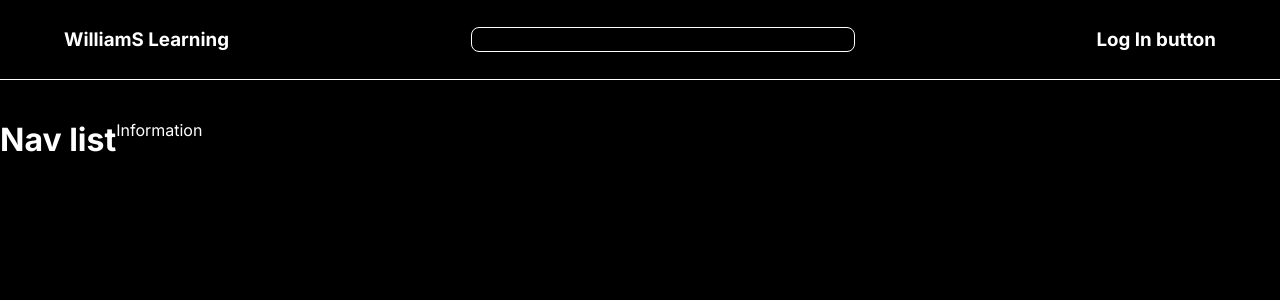
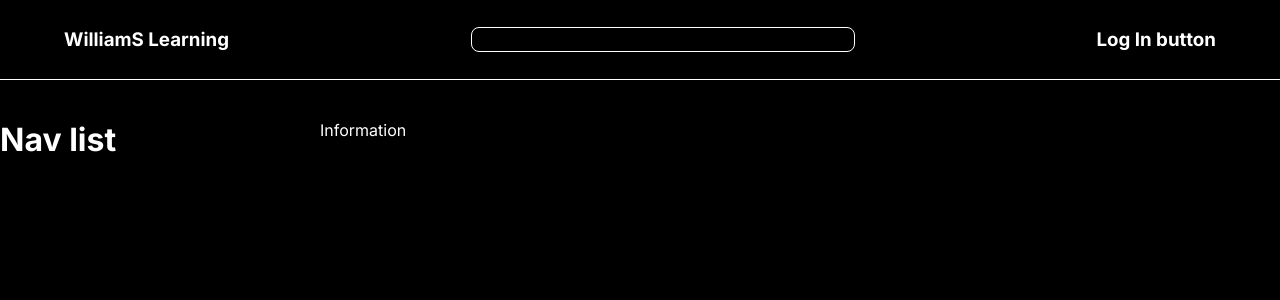
Before and after one commit to guillemsenabre/WilliamsLearning, a Next.js app in the folder Frontend/wlearning/: page /mathematics in a window 1280 px wide. Shown: the top 300 px of the page. Built offline with nearby package versions, Linux system fonts and the light colour scheme.

Commit message:
css: grid layout applied to parent div

```diff
--- a/Frontend/wlearning/app/containers/fieldContainer.tsx
+++ b/Frontend/wlearning/app/containers/fieldContainer.tsx
@@ -3,9 +3,7 @@ import styles from "@/styles/page.module.css"
 const FieldContainer = () => {
   return (
     <div className={styles.fieldContainer}>
-      <div>
-        <h1>Nav list</h1>
-      </div>
+      <div><h1>Nav list</h1></div>
       <div>Information</div>
     </div>
   );
--- a/Frontend/wlearning/styles/page.module.css
+++ b/Frontend/wlearning/styles/page.module.css
@@ -159,5 +159,6 @@
 .fieldContainer {
   width: 100%;
   height: 100%;
-  display: flex;
+  display: grid;
+  grid-template-columns: 1fr 3fr;
 }
```
